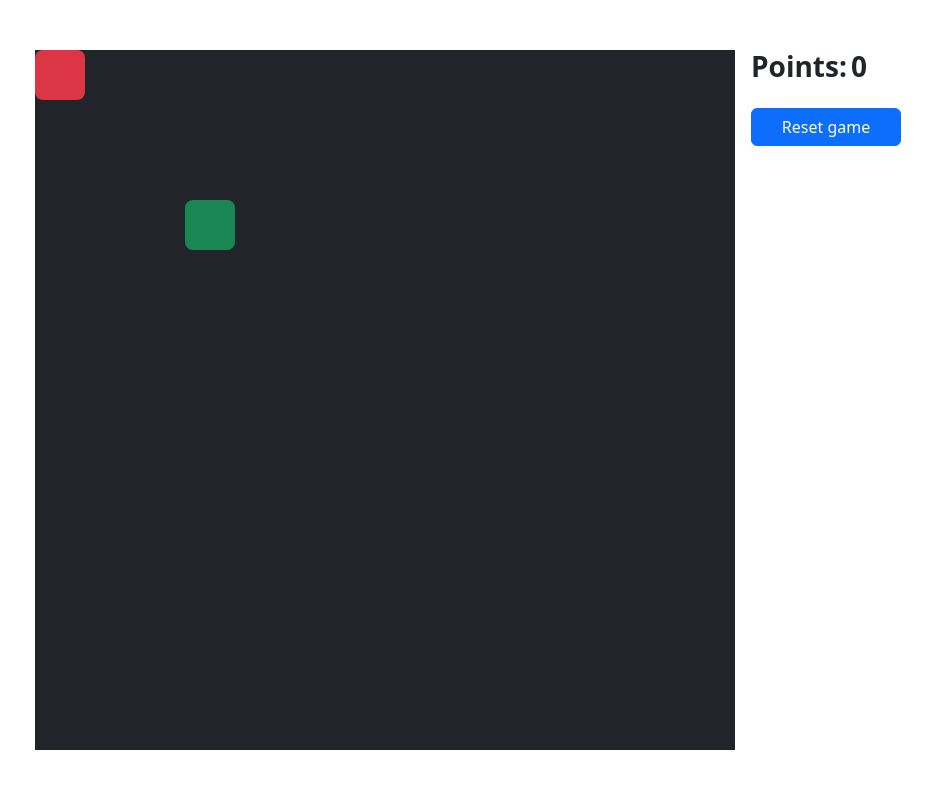
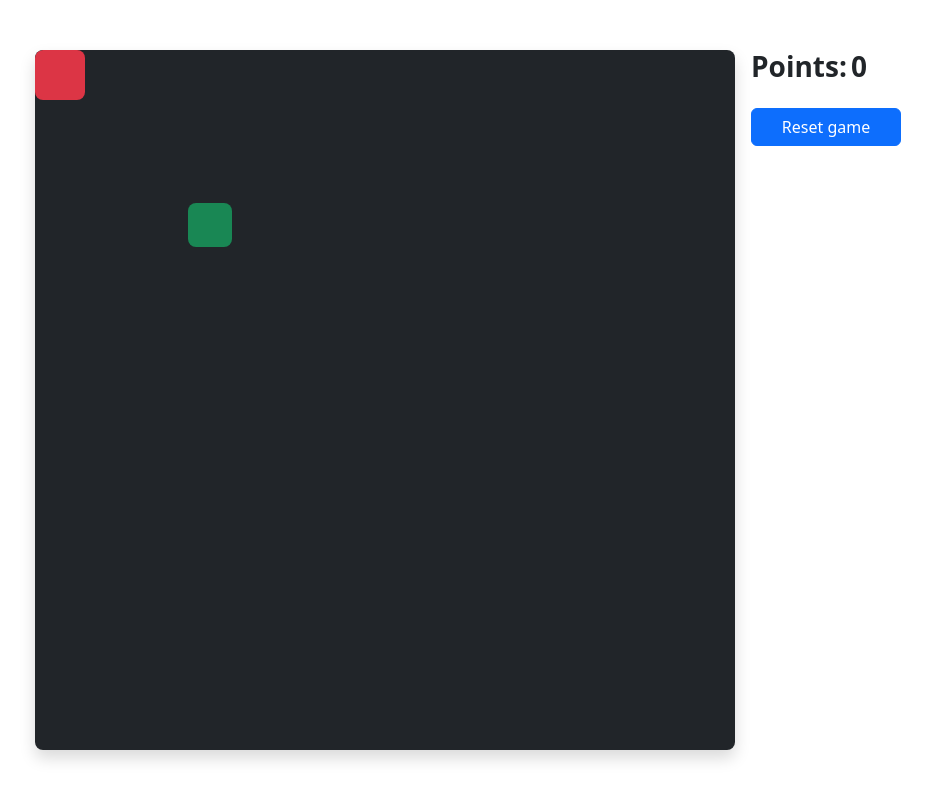
Before and after one commit to DominikGos/snake, a plain HTML site: page index.html in a window 1280 px wide. Shown: the whole page, without its empty margins (172-1104 px from the left). Drawn offline with nearby package versions, Linux system fonts and the light colour scheme.

Commit message:
updated food structure and added some styles

```diff
--- a/app.css
+++ b/app.css
@@ -17,9 +17,9 @@
     opacity: 0;
 }
 
-.food {
-    box-sizing: border-box;
-    padding: 10px;
+.food > .food-body {
+    width: 44px;
+    height: 44px;
 }
 
 @keyframes blockAppeared {
--- a/food.js
+++ b/food.js
@@ -16,7 +16,9 @@ export default class Food {
     addFood() {
         const foodId = `${this.coords.x} ${this.coords.y}`
         const food = `
-            <div data-food-id="${foodId}" class="food bg-success rounded-3" style="top: ${this.coords.y}px; left: ${this.coords.x}px;"></div>
+            <div data-food-id="${foodId}" style="top: ${this.coords.y}px; left: ${this.coords.x}px;" class="food d-flex justify-content-center align-items-center">
+                <div class="food-body bg-success rounded-3"></div>
+            </div>
         `
         this.#map.map.insertAdjacentHTML('afterBegin', food)
     }
--- a/index.html
+++ b/index.html
@@ -14,7 +14,7 @@
 <body class="d-flex align-items-center justify-content-center vw-100 vh-100">
 
     <div class="d-flex gap-3">
-        <div id="map" class="bg-dark">
+        <div id="map" class="bg-dark shadow rounded-3">
             <div class="snake bg-danger rounded-3" data-number="0"></div>
         </div>
         <div class="d-flex flex-column gap-3" style="width: 150px">
```
